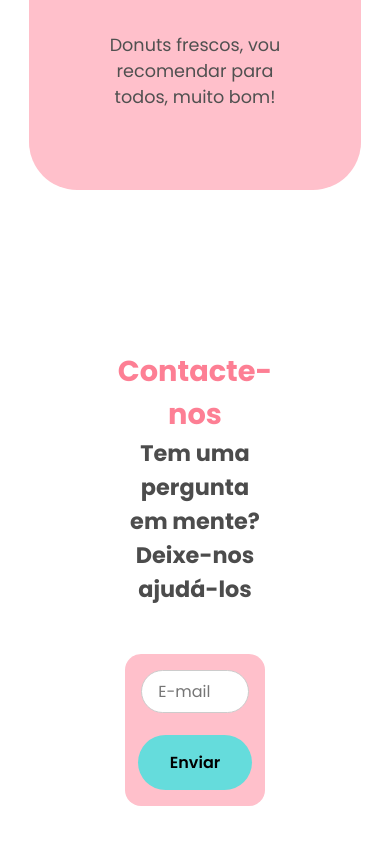
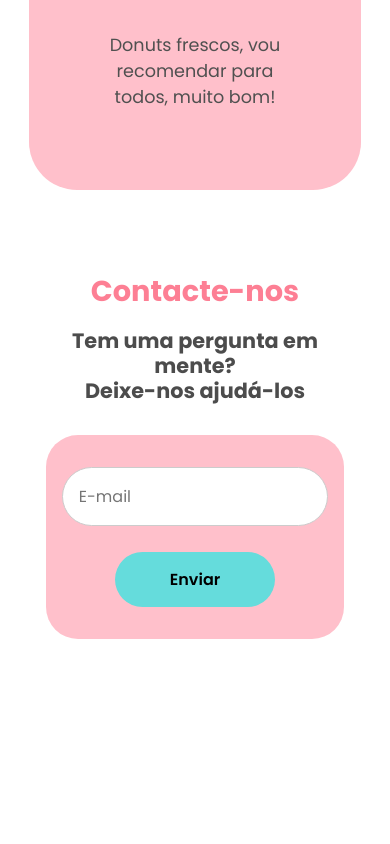
Before and after one commit to lucaseduardo5855/LandingPage-Donuts, a React (Create React App) app in the folder donuts-app/: page / in a window 390 px wide. Shown: the part 4933-5777 px from the top of the page. After the commit the page ends 5652 px from the top, so only its background shows below. Built offline with nearby package versions, Linux system fonts and the light colour scheme.

Commit message:
Contact Finish

```diff
--- a/donuts-app/src/App.css
+++ b/donuts-app/src/App.css
@@ -323,6 +323,7 @@ nav {
   justify-content: center;
   text-align: center;
   margin: 6rem;
+  margin-bottom: 12rem;
 }
 
 .contact-page-wrapper h1 {
@@ -494,22 +495,60 @@ nav {
 
   /* Contact Section */
   .contact-page-wrapper {
-    margin-top: 5rem;
+    width: 100% !important; /* Ocupa 90% da largura da janela */
+    padding: 0 5%;
+    box-sizing: border-box;
+    margin: 0 auto; /* Centraliza */
+    display: flex;
+    flex-direction: column;
+    align-items: center;
+    justify-content: center;
+    margin-bottom: 5rem;
   }
 
-  .contact-form-container {
-    padding: 1rem;
-    flex-direction: column;
-    justify-content: center;
-    align-items: center;
-    border-radius: 1rem;
+  /* 2. Esticando o Texto (H1) */
+  .contact-page-wrapper .primary-heading {
+    max-width: 100% !important; /* O SEGREDO: Remove o limite que espremia o texto */
+    width: 100%;
+    font-size: 1.3rem; /* Tamanho bom para celular */
+    line-height: 1.2;
+    margin-bottom: 1rem;
+    padding: 0; /* Remove preenchimentos extras */
   }
 
+  /* Ajuste no subtítulo também */
+  .contact-page-wrapper .primary-subheading {
+    max-width: 100% !important;
+    margin-bottom: 1rem;
+  }
+
+  /* 3. Aumentando a Caixa Rosa */
+  .contact-form-container {
+    width: 100% !important; /* Força a ocupar toda a largura do pai (90vw) */
+    max-width: 100% !important; /* Remove travas antigas */
+    padding: 2rem 1rem !important; /* Mais gordinho verticalmente */
+    border-radius: 2rem; /* Bordas arredondadas */
+    margin-top: 1rem;
+
+    display: flex;
+    flex-direction: column;
+    align-items: center;
+    box-sizing: border-box;
+  }
+
+  /* 4. O Input dentro da caixa rosa */
   .contact-form-container input {
-    font-size: 1rem;
-    max-width: 100%;
-    padding: 0.5rem 1em;
-    margin-bottom: 0.8rem;
+    width: 100% !important; /* Estica até a borda da caixa rosa */
+    margin-bottom: 1rem;
+    border-radius: 50px;
+    padding: 1rem;
+    box-sizing: border-box; /* Garante que o padding não estoure a tela */
+  }
+
+  /* 5. O Botão dentro da caixa rosa */
+  .contact-form-container .secundary-button {
+    width: 60% !important;
+    justify-content: center;
   }
 }
 
```
